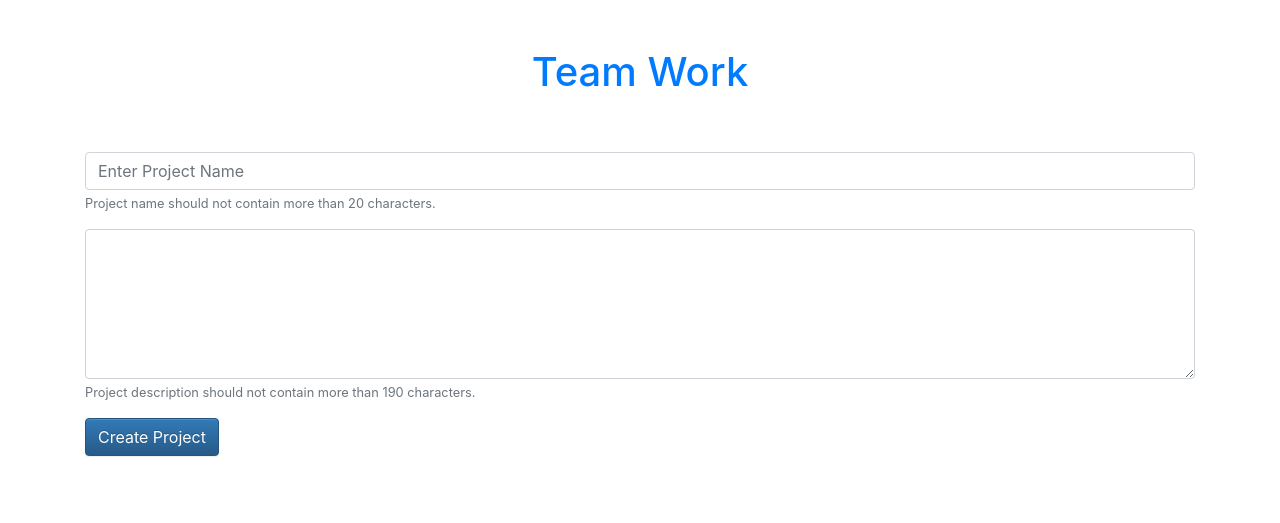
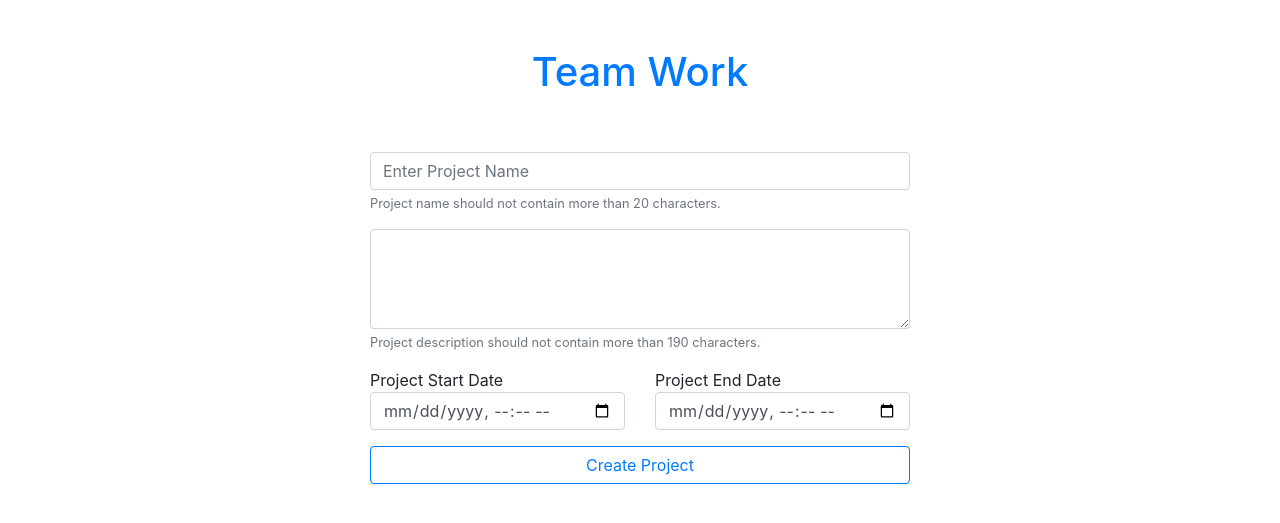
Before and after one commit to ShahrukhAfzal/teamwork_frontend, a Django app: page /project/create in a window 1280 px wide. Shown: the top 523 px of the page. Run offline with Django 3.2, Linux system fonts and the light colour scheme; some libraries are stand-ins or nearby versions.

Commit message:
added start date and end date in project

```diff
--- a/projects/views.py
+++ b/projects/views.py
@@ -32,10 +32,14 @@ def CreateProject(request):
     else:
         name = request.POST['name']
         description = request.POST['description']
+        start_date = request.POST['start_date']
+        end_date = request.POST['end_date']
 
         context = {
             'name': name,
-            'description': description
+            'description': description,
+            'start_date': start_date,
+            'end_date': end_date,
         }
 
         r = requests.post(ROOT_API_URL + 'project-app/projects/', data=context)
--- a/templates/projects/create.html
+++ b/templates/projects/create.html
@@ -1,7 +1,10 @@
 {% extends 'base.html' %}
 
 {% block content %}
-    <form action="{% url 'create-project' %}" method="POST" >
+<div class="row">
+    <div class="col-sm-6 offset-3">
+
+    <form action="{% url 'create-project' %}" method="POST" enctype="multipart/form-data">
         {% csrf_token %}
         <div class="form-group">
             <input type="text" class="form-control" name="name" placeholder="Enter Project Name" maxlength="20">
@@ -9,19 +12,10 @@
         </div>
 
         <div class="form-group">
-<!--             <input type="textarea"
-                    class="form-control"
-                    name="description"
-                    placeholder="Enter Project Description"
-                    maxlength="190"
-                    width="100%"
-                    height="150px"
-                > -->
-
             <textarea name="description"
                 class="form-control"
                 placeholder="Enter Project Description"
-                style="width: 100%; height:150px;"
+                style="width: 100%; height:100px;"
                 maxlength="190"
             >
 
@@ -29,11 +23,24 @@
             <small class="form-text text-muted">Project description should not contain more than 190 characters.</small>
         </div>
 
-
-        <div class="form-row">
+        <div class="row">
             <div class="col">
-                <button type="submit" class="btn btn-primary">Create Project</button>
+                <div class="form-group">
+                    Project Start Date <input type="datetime-local" name="start_date" class="form-control">
+                </div>
+            </div>
+            <div class="col">
+                <div class="form-group">
+                    Project End Date <input type="datetime-local" name="end_date" class="form-control">
+                </div>
             </div>
         </div>
+
+        <button type="submit" class="btn btn-outline-primary"
+        style="width: 100%">Create Project</button>
+
     </form>
+
+    </div>
+</div>
 {% endblock %}
```
